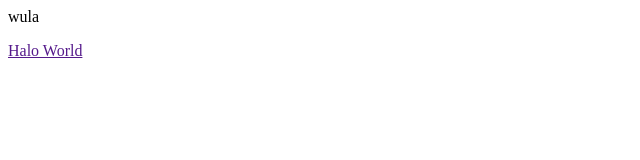
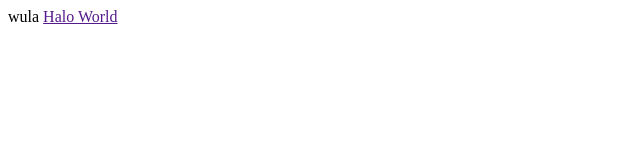
Before and after one commit to Blancaacacacac/Blancaacacacac.github.io, a plain HTML site: page index.html in a window 1280 px wide. Shown: the whole page, without its empty margins (0-640 px from the left). Drawn offline with Linux system fonts and the light colour scheme.

Commit message:
Update index.html

```diff
--- a/index.html
+++ b/index.html
@@ -3,7 +3,7 @@
  <head>
   wula
  </head>
-<p>
+<body>
  <a href=""Blancaacacacac.css">Halo World</a>
-</p>
+</body>
 </html>
```
